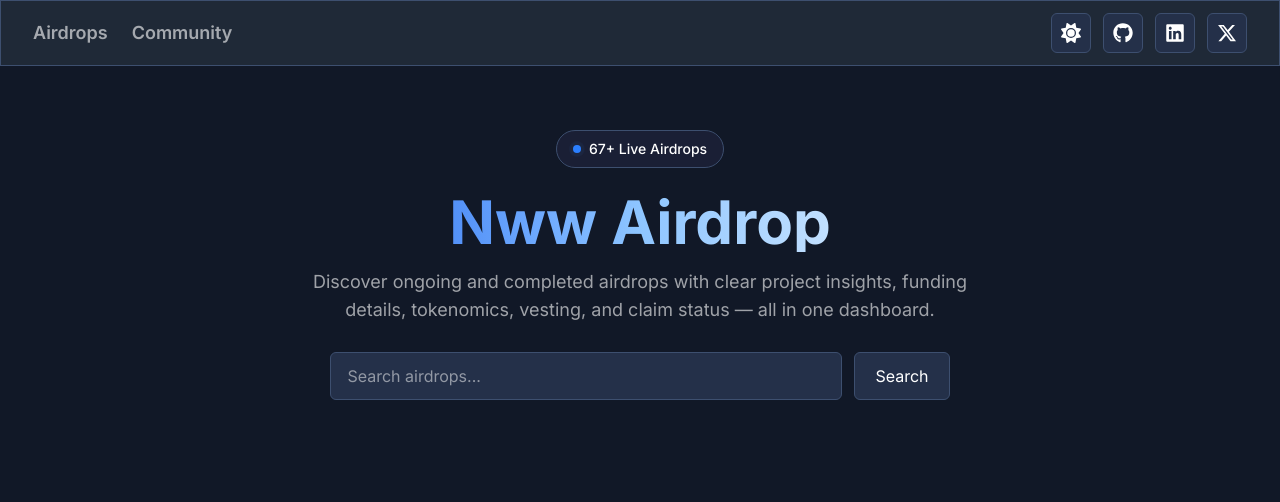
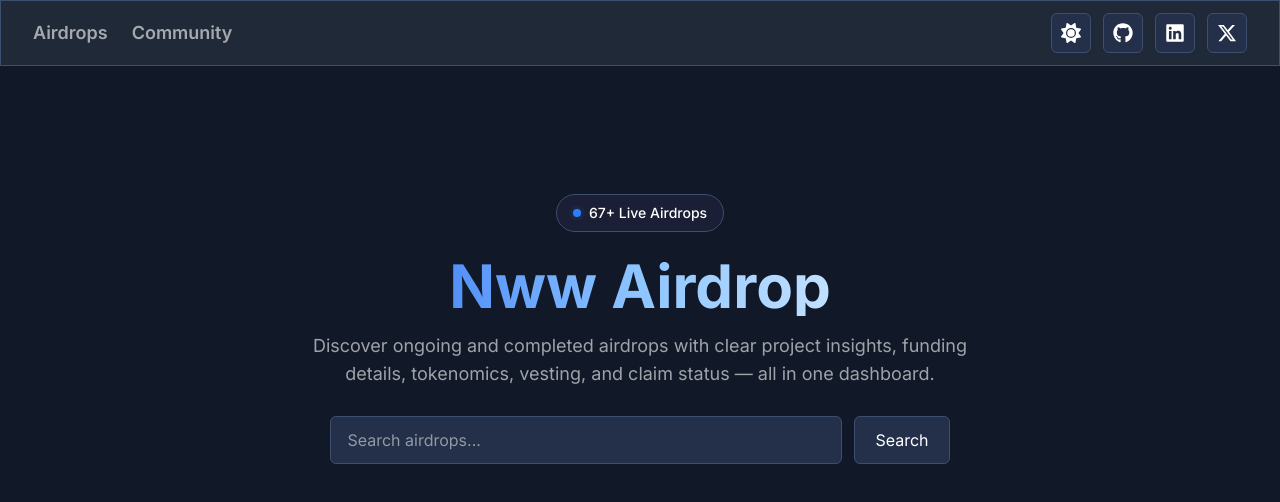
Before and after one commit to nekowawolf/airdropv3-src, a Next.js app: page / in a window 1280 px wide. Shown: the top 502 px of the page. Built offline with nearby package versions, Linux system fonts and the light colour scheme.

Commit message:
feat: enhance header functionality and improve layout spacing

```diff
--- a/src/app/page.tsx
+++ b/src/app/page.tsx
@@ -1,6 +1,6 @@
 export default function HomePage() {
   return (
-    <main className="max-w-4xl mx-auto px-6 sm:px-8 py-12 sm:py-16">
+    <main className="max-w-4xl mx-auto px-6 sm:px-8 pt-24 sm:pt-32 pb-12 sm:pb-16">
       <section className="text-center">
         <div className="inline-flex items-center gap-2 px-4 py-2 rounded-full glass-card mb-6 mx-auto">
           <span className="relative flex h-2 w-2">
--- a/src/components/Header.tsx
+++ b/src/components/Header.tsx
@@ -3,6 +3,7 @@
 import Link from 'next/link';
 import { useEffect, useState } from 'react';
 import { FaXTwitter, FaSun, FaMoon } from 'react-icons/fa6';
+import { HiOutlineX } from "react-icons/hi";
 import { FaGithub, FaLinkedin, FaBars } from 'react-icons/fa';
 import { toggleDarkMode } from '@/utils/darkmode';
 
@@ -44,12 +45,12 @@ export default function Header() {
               <FaMoon id="sun-icon" className={`${isDarkMode ? '' : 'hidden'}`} />
             </button>
             <button
-              aria-label="Open menu"
+              aria-label="Toggle menu"
               aria-expanded={isMenuOpen}
               onClick={() => setIsMenuOpen((v) => !v)}
               className="card-color w-10 h-10 rounded-md border border-color flex justify-center items-center text-fill-color text-xl sm:hidden"
             >
-              <FaBars />
+              {isMenuOpen ? <HiOutlineX size={25} /> : <FaBars />}
             </button>
 
             <Link
```
